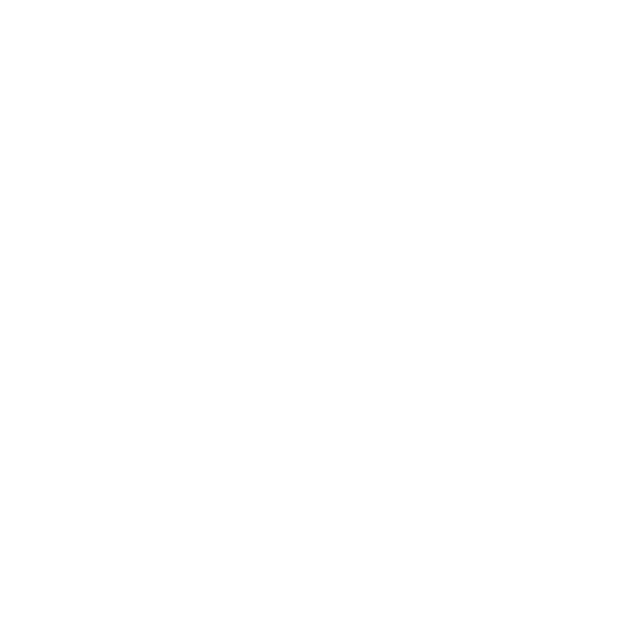
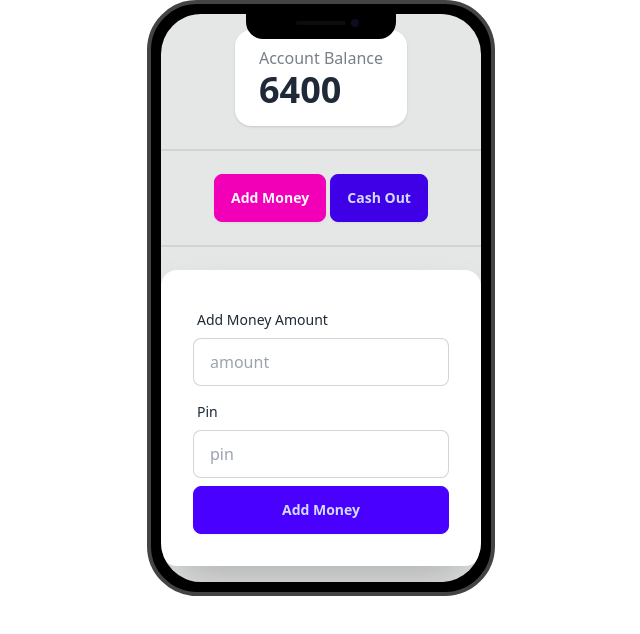
Before and after one commit to shravantidas/payoorecap, a plain HTML site: page index.html in a window 1280 px wide. Shown: the whole page, without its empty margins (319-959 px from the left). Drawn offline with nearby package versions, Linux system fonts and the light colour scheme.

Commit message:
design added here

```diff
--- a/index.html
+++ b/index.html
@@ -4,8 +4,51 @@
     <meta charset="UTF-8">
     <meta name="viewport" content="width=device-width, initial-scale=1.0">
     <title>payoo</title>
+    <link href="https://cdn.jsdelivr.net/npm/daisyui@4.12.11/dist/full.min.css" rel="stylesheet" type="text/css" />
+<script src="https://cdn.tailwindcss.com"></script>
+
 </head>
 <body>
+    <main class="flex justify-center">
+        <div class="mockup-phone">
+            <div class="camera"></div>
+            <div class="display">
+              <div class="artboard artboard-demo phone-1">
+                <div class="stats shadow">
+                    <div class="stat">
+                      <div class="stat-title">Account Balance</div>
+                      <div class="stat-value">6400</div>
+                    </div>
+                  </div>
+                  <div class="divider"></div>
+                  <div>
+                    <button class="btn btn-active btn-secondary">Add Money</button>
+                    <button class="btn btn-active btn-primary">Cash Out</button>
+                  </div>
+                  <div class="divider"></div>
 
+              <div class="card bg-base-100 w-full max-w-sm shrink-0 shadow-2xl">
+                <form class="card-body">
+                  <div class="form-control">
+                    <label class="label">
+                      <span class="label-text">Add Money Amount</span>
+                    </label>
+                    <input type="text" placeholder="amount" class="input input-bordered" required />
+                  </div>
+                  <div class="form-control">
+                    <label class="label">
+                      <span class="label-text">Pin </span>
+                    </label>
+                    <input type="password" placeholder="pin" class="input input-bordered" required />
+                  </div>
+                  <div class="form-control">
+                    <button class="btn btn-primary">Add Money</button>
+                  </div>
+                </form>
+              </div>
+            </div>
+          </div>
+    </main>
+   <script src="js/addMoney.js"></script>
 </body>
 </html>
```
